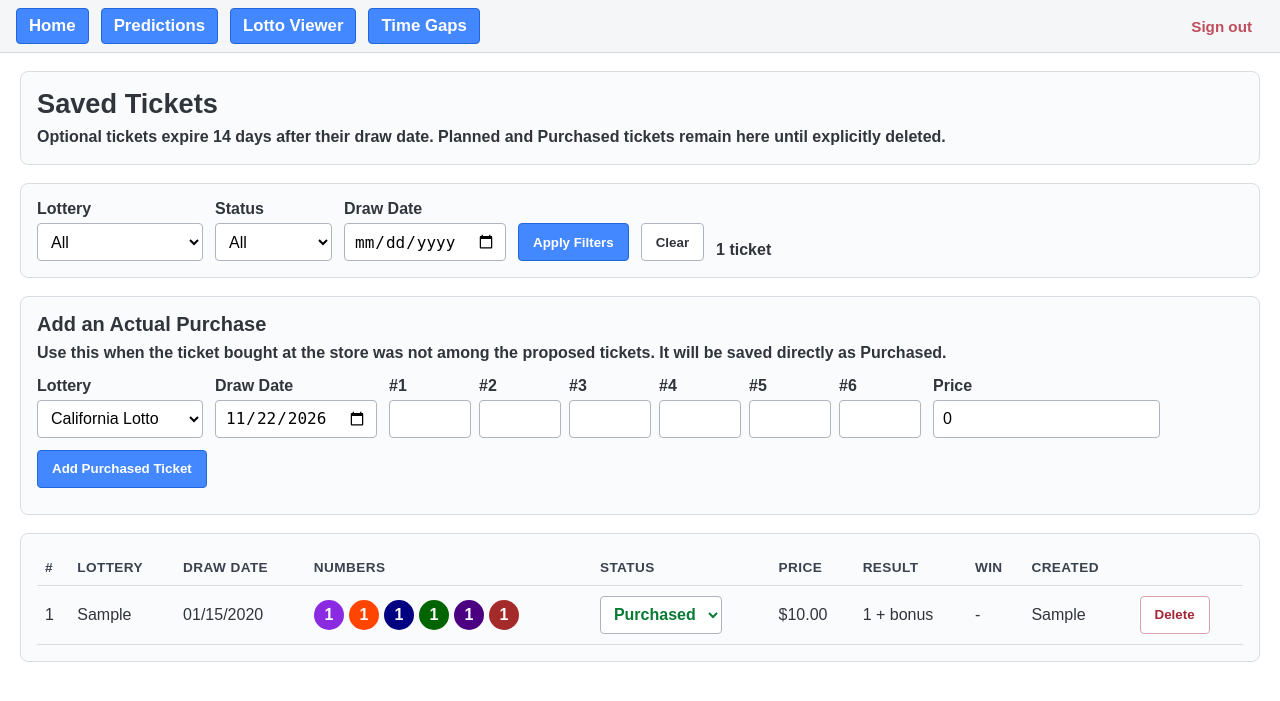
After one commit to mgaft1/lottologic, a Flask app: page /saved-tickets in a window 1280 px wide. The commit adds this page. Shown: the top 701 px of the page. Run offline with Flask 3, Linux system fonts and the light colour scheme; the visitor is signed in with stand-in values (Sample User, id 1); tables that the repository leaves empty hold one stand-in row (values such as "Sample post").

Commit message:
Add planned ticket status and saved tickets archive

```diff
--- a/files/app.py
+++ b/files/app.py
@@ -448,6 +448,13 @@ def _parse_purchased_flag(value) -> bool:
     if isinstance(value, str):
         return value.strip().lower() in {"1", "true", "yes", "purchased"}
     return True
+
+
+def _parse_ticket_status(data: dict, default: str = "OPTIONAL") -> str:
+    value = data.get("status")
+    if value is None and "purchased" in data:
+        value = "PURCHASED" if _parse_purchased_flag(data.get("purchased")) else "OPTIONAL"
+    return db_ticket_sim.normalize_status(value or default)
 
 
 def normalize_ticket_numbers(lotto_type: str, numbers: list[int]) -> list[int]:
@@ -1207,6 +1214,24 @@ def tickets_page():
     return response
 
 
+@app.route("/saved-tickets")
+@login_required
+def saved_tickets_page():
+    trigger_ticket_cleanup_async()
+    response = make_response(render_template(
+        "saved_tickets.html",
+        lotto_types=list(LOTTO_LABELS.keys()),
+        lotto_labels=LOTTO_LABELS,
+        ticket_statuses=list(db_ticket_sim.TICKET_STATUSES),
+        game_rules=TICKET_GAME_RULES,
+        app_build=APP_BUILD,
+    ))
+    response.headers["Cache-Control"] = "no-store, no-cache, must-revalidate, max-age=0"
+    response.headers["Pragma"] = "no-cache"
+    response.headers["Expires"] = "0"
+    return response
+
+
 @app.route("/api/build")
 def api_build():
     return jsonify({"build": APP_BUILD})
@@ -1263,7 +1288,7 @@ def api_tickets_get():
         result = compare_ticket_to_draw(lotto_type, ticket, actual_draw)
         ticket["comparison"] = result
         compared.append(ticket)
-        if not ticket.get("Purchased"):
+        if ticket.get("Status") != "PURCHASED":
             continue
         if result["win_amount"] is not None:
             total_won += float(result["win_amount"])
@@ -1288,7 +1313,10 @@ def api_tickets_add():
     draw_date = (data.get("draw_date") or "").strip()
     numbers = data.get("numbers") or []
     price = float(data.get("price") or 0)
-    purchased = _parse_purchased_flag(data.get("purchased", True))
+    try:
+        status = _parse_ticket_status(data)
+    except ValueError:
+        return jsonify({"error": "Status must be Optional, Planned, or Purchased."}), 400
 
     if lotto_type not in LOTTO_LABELS:
         return jsonify({"error": "Invalid lotto type"}), 400
@@ -1309,7 +1337,7 @@ def api_tickets_add():
     if not ok:
         return jsonify({"error": msg}), 400
 
-    ticket_id = db_ticket_sim.add_ticket(lotto_type, draw_date, price, parsed, purchased=purchased)
+    ticket_id = db_ticket_sim.add_ticket(lotto_type, draw_date, price, parsed, status=status)
     if ticket_id is None:
         return jsonify({"error": "This exact ticket is already saved for that lotto and draw date."}), 409
     return jsonify({"id": ticket_id}), 201
@@ -1325,7 +1353,10 @@ def api_tickets_permutations():
         draw_date = (data.get("draw_date") or "").strip()
         buckets = data.get("buckets") or []
         price = float(data.get("price") or 0)
-        purchased = _parse_purchased_flag(data.get("purchased", True))
+        try:
+            status = _parse_ticket_status(data)
+        except ValueError:
+            return jsonify({"error": "Status must be Optional, Planned, or Purchased."}), 400
 
         if lotto_type not in LOTTO_LABELS:
             return jsonify({"error": "Invalid lotto type"}), 400
@@ -1372,7 +1403,7 @@ def api_tickets_permutations():
                 duplicates += 1
                 continue
             seen_batch.add(key)
-            ticket_id = db_ticket_sim.add_ticket(lotto_type, draw_date, price, ticket, purchased=purchased)
+            ticket_id = db_ticket_sim.add_ticket(lotto_type, draw_date, price, ticket, status=status)
             if ticket_id is None:
                 duplicates += 1
                 continue
@@ -1502,11 +1533,41 @@ def api_tickets_delete_optional():
 @login_required
 def api_tickets_update_status(ticket_id):
     data = request.get_json(silent=True) or {}
-    purchased = _parse_purchased_flag(data.get("purchased", False))
-    updated = db_ticket_sim.update_ticket_status(ticket_id, purchased)
+    try:
+        status = _parse_ticket_status(data)
+    except ValueError:
+        return jsonify({"error": "Status must be Optional, Planned, or Purchased."}), 400
+    updated = db_ticket_sim.update_ticket_status(ticket_id, status)
     if not updated:
         return jsonify({"error": "Ticket not found"}), 404
-    return jsonify({"id": ticket_id, "purchased": purchased})
+    return jsonify({"id": ticket_id, "status": status, "purchased": status == "PURCHASED"})
+
+
+@app.route("/api/saved_tickets")
+@login_required
+def api_saved_tickets():
+    trigger_ticket_cleanup_async()
+    lotto_type = (request.args.get("lotto") or "").strip().upper() or None
+    status = (request.args.get("status") or "").strip().upper() or None
+    draw_date = (request.args.get("draw_date") or "").strip() or None
+    if lotto_type and lotto_type not in LOTTO_LABELS:
+        return jsonify({"error": "Invalid lotto type"}), 400
+    if status and status not in db_ticket_sim.TICKET_STATUSES:
+        return jsonify({"error": "Invalid ticket status"}), 400
+    if draw_date:
+        try:
+            date.fromisoformat(draw_date)
+        except ValueError:
+            return jsonify({"error": "Invalid draw date"}), 400
+
+    rows = db_ticket_sim.get_saved_tickets(lotto_type, status, draw_date)
+    draw_cache: dict[tuple[str, str], dict | None] = {}
+    for row in rows:
+        key = (row["LottoType"], row["DrawDate"])
+        if key not in draw_cache:
+            draw_cache[key] = db.get_draw_by_date(*key)
+        row["comparison"] = compare_ticket_to_draw(row["LottoType"], row, draw_cache[key])
+    return jsonify({"tickets": rows})
 
 
 # ---------------------------------------------------------------------------
--- a/files/templates/home.html
+++ b/files/templates/home.html
@@ -175,6 +175,7 @@ body {
       <a href="/">Lotto Viewer</a>
       <a href="/gaps">Time Gaps</a>
       <a href="/tickets">Predictions</a>
+      <a href="/saved-tickets">Saved Tickets</a>
       <a href="/links">Links</a>
       <a href="/taro">Taro Cards</a>
       <a href="/numerology">Numerology</a>
@@ -201,6 +202,10 @@ body {
           <h3>Predictions</h3>
         </a>
 
+        <a class="action-card" href="/saved-tickets">
+          <h3>Saved Tickets</h3>
+        </a>
+
         <a class="action-card" href="/taro">
           <h3>Taro Cards</h3>
         </a>
--- /dev/null
+++ b/files/templates/saved_tickets.html
@@ -0,0 +1,154 @@
+<!doctype html>
+<html lang="en">
+<head>
+<meta charset="UTF-8">
+<meta name="viewport" content="width=device-width, initial-scale=1.0">
+<meta name="app-build" content="{{ app_build }}">
+<title>Saved Tickets</title>
+<style>
+* { box-sizing: border-box; }
+body { margin:0; font-family:Arial,sans-serif; color:#30343b; background:#fff; }
+#navbar { background:#f5f6f8; border-bottom:1px solid #d3d7de; padding:8px 16px; display:flex; gap:12px; align-items:center; flex-wrap:wrap; }
+#navbar a { color:#fff; text-decoration:none; font-size:1.05rem; font-weight:700; padding:7px 12px; background:#4488ff; border:1px solid #2266dd; border-radius:4px; }
+#navbar .nav-logout { margin-left:auto; color:#bf4d5d; background:transparent; border:0; font-size:.95rem; }
+#main { max-width:1450px; margin:0 auto; padding:18px 20px 32px; display:flex; flex-direction:column; gap:18px; }
+.panel { background:#fafbfc; border:1px solid #d9dde3; border-radius:8px; padding:16px; }
+h1 { margin:0 0 6px; font-size:1.7rem; }
+.helper { font-weight:600; line-height:1.4; }
+.controls { display:flex; gap:12px; align-items:end; flex-wrap:wrap; }
+.field { display:flex; flex-direction:column; gap:5px; }
+label { font-weight:700; }
+select,input { min-height:38px; padding:6px 9px; border:1px solid #aeb5bf; border-radius:4px; background:#fff; font-size:1rem; }
+.btn { min-height:38px; padding:7px 14px; border:1px solid #2266dd; border-radius:4px; background:#4488ff; color:#fff; font-weight:700; cursor:pointer; }
+.btn-secondary { color:#30343b; background:#fff; border-color:#aeb5bf; }
+.btn-danger { color:#a32638; background:#fff; border-color:#d8a5ad; }
+.number-grid { display:grid; grid-template-columns:repeat(6,82px); gap:8px; }
+.add-grid { display:flex; gap:12px; align-items:end; flex-wrap:wrap; }
+.message { margin-top:10px; font-weight:700; }
+.error { color:#b3263e; }
+table { width:100%; border-collapse:collapse; }
+th,td { padding:10px 8px; border-bottom:1px solid #d9dde3; text-align:left; vertical-align:middle; }
+th { text-transform:uppercase; font-size:.85rem; letter-spacing:.03em; color:#39424e; }
+.ticket-numbers { display:flex; gap:5px; white-space:nowrap; }
+.ball { width:30px; height:30px; border-radius:50%; display:inline-flex; align-items:center; justify-content:center; color:#fff; font-weight:700; }
+.status-select { min-width:118px; font-weight:700; }
+.status-select.optional { color:#687785; }
+.status-select.planned { color:#a76000; }
+.status-select.purchased { color:#087a36; }
+.empty { padding:22px; text-align:center; font-weight:700; color:#687785; }
+@media(max-width:900px){ .table-wrap{overflow-x:auto;} .number-grid{grid-template-columns:repeat(3,82px);} }
+</style>
+</head>
+<body>
+<div id="navbar">
+  <a href="/home">Home</a>
+  <a href="/tickets">Predictions</a>
+  <a href="/">Lotto Viewer</a>
+  <a href="/gaps">Time Gaps</a>
+  <a href="/logout" class="nav-logout">Sign out</a>
+</div>
+<div id="main">
+  <div class="panel">
+    <h1>Saved Tickets</h1>
+    <div class="helper">Optional tickets expire 14 days after their draw date. Planned and Purchased tickets remain here until explicitly deleted.</div>
+  </div>
+
+  <div class="panel">
+    <div class="controls">
+      <div class="field"><label for="filter-lotto">Lottery</label><select id="filter-lotto"><option value="">All</option>{% for lt in lotto_types %}<option value="{{ lt }}">{{ lotto_labels.get(lt, lt) }}</option>{% endfor %}</select></div>
+      <div class="field"><label for="filter-status">Status</label><select id="filter-status"><option value="">All</option>{% for status in ticket_statuses %}<option value="{{ status }}">{{ status.title() }}</option>{% endfor %}</select></div>
+      <div class="field"><label for="filter-date">Draw Date</label><input type="date" id="filter-date"></div>
+      <button class="btn" id="btn-filter">Apply Filters</button>
+      <button class="btn btn-secondary" id="btn-clear">Clear</button>
+      <div class="helper" id="record-count"></div>
+    </div>
+  </div>
+
+  <div class="panel">
+    <h1 style="font-size:1.25rem">Add an Actual Purchase</h1>
+    <div class="helper" style="margin-bottom:12px">Use this when the ticket bought at the store was not among the proposed tickets. It will be saved directly as Purchased.</div>
+    <div class="add-grid">
+      <div class="field"><label for="add-lotto">Lottery</label><select id="add-lotto">{% for lt in lotto_types %}<option value="{{ lt }}">{{ lotto_labels.get(lt, lt) }}</option>{% endfor %}</select></div>
+      <div class="field"><label for="add-date">Draw Date</label><input type="date" id="add-date"></div>
+      <div class="number-grid">{% for i in range(1,7) %}<div class="field"><label for="add-n{{ i }}">#{{ i }}</label><input type="number" id="add-n{{ i }}"></div>{% endfor %}</div>
+      <div class="field"><label for="add-price">Price</label><input type="number" min="0" step="0.01" id="add-price" value="0"></div>
+      <button class="btn" id="btn-add">Add Purchased Ticket</button>
+    </div>
+    <div class="message" id="add-message"></div>
+  </div>
+
+  <div class="panel table-wrap">
+    <table>
+      <thead><tr><th>#</th><th>Lottery</th><th>Draw Date</th><th>Numbers</th><th>Status</th><th>Price</th><th>Result</th><th>Win</th><th>Created</th><th></th></tr></thead>
+      <tbody id="saved-body"></tbody>
+    </table>
+    <div class="empty" id="empty-message" hidden>No tickets match these filters.</div>
+  </div>
+</div>
+<script>
+const SET_COLORS=["#8a2be2","#ff4500","#000080","#006400","#4b0082","#a52a2a"];
+const STATUS_VALUES=["OPTIONAL","PLANNED","PURCHASED"];
+const body=document.getElementById("saved-body");
+const empty=document.getElementById("empty-message");
+
+function esc(value){return String(value??"").replace(/[&<>"']/g,c=>({"&":"&amp;","<":"&lt;",">":"&gt;",'"':"&quot;","'":"&#39;"}[c]));}
+function money(value){return `$${Number(value||0).toFixed(2)}`;}
+function usDate(value){if(!/^\d{4}-\d{2}-\d{2}$/.test(value||""))return value||"";const [y,m,d]=value.split("-");return `${m}/${d}/${y}`;}
+function balls(row){return [1,2,3,4,5,6].map((i,index)=>row[`Nbr${i}`]==null?"":`<span class="ball" style="background:${SET_COLORS[index]}">${esc(row[`Nbr${i}`])}</span>`).join("");}
+function statusOptions(status){return STATUS_VALUES.map(value=>`<option value="${value}" ${value===status?"selected":""}>${value[0]+value.slice(1).toLowerCase()}</option>`).join("");}
+
+async function loadSaved(){
+  const query=new URLSearchParams();
+  const lotto=document.getElementById("filter-lotto").value;
+  const status=document.getElementById("filter-status").value;
+  const date=document.getElementById("filter-date").value;
+  if(lotto)query.set("lotto",lotto); if(status)query.set("status",status); if(date)query.set("draw_date",date);
+  const response=await fetch(`/api/saved_tickets?${query}`);
+  const data=await response.json();
+  if(!response.ok){alert(data.error||"Could not load saved tickets.");return;}
+  body.innerHTML="";
+  document.getElementById("record-count").textContent=`${data.tickets.length} ticket${data.tickets.length===1?"":"s"}`;
+  empty.hidden=data.tickets.length!==0;
+  for(const row of data.tickets){
+    const status=String(row.Status||"OPTIONAL").toUpperCase();
+    const cmp=row.comparison||{};
+    const tr=document.createElement("tr");
+    tr.innerHTML=`<td>${row.Id}</td><td>${esc(row.LottoType)}</td><td>${usDate(row.DrawDate)}</td><td><div class="ticket-numbers">${balls(row)}</div></td>
+      <td><select class="status-select ${status.toLowerCase()}" data-status="${row.Id}">${statusOptions(status)}</select></td>
+      <td>${money(row.TicketPrice)}</td><td>${esc(cmp.match_label||"-")}</td><td>${cmp.win_amount==null?"-":money(cmp.win_amount)}</td>
+      <td>${esc(String(row.CreatedAt||"").replace("T"," ").slice(0,19))}</td><td><button class="btn btn-danger" data-delete="${row.Id}">Delete</button></td>`;
+    body.appendChild(tr);
+  }
+  document.querySelectorAll("[data-status]").forEach(select=>select.addEventListener("change",async()=>{
+    const response=await fetch(`/api/tickets/${select.dataset.status}/status`,{method:"POST",headers:{"Content-Type":"application/json"},body:JSON.stringify({status:select.value})});
+    if(!response.ok)alert("Could not update the status."); await loadSaved();
+  }));
+  document.querySelectorAll("[data-delete]").forEach(button=>button.addEventListener("click",async()=>{
+    if(!confirm("Delete this saved ticket permanently?"))return;
+    const response=await fetch(`/api/tickets/${button.dataset.delete}`,{method:"DELETE"});
+    if(!response.ok)alert("Could not delete the ticket."); await loadSaved();
+  }));
+}
+
+async function addPurchased(){
+  const message=document.getElementById("add-message"); message.className="message"; message.textContent="";
+  const numbers=[1,2,3,4,5,6].map(i=>Number(document.getElementById(`add-n${i}`).value));
+  const response=await fetch("/api/tickets",{method:"POST",headers:{"Content-Type":"application/json"},body:JSON.stringify({
+    lotto:document.getElementById("add-lotto").value,draw_date:document.getElementById("add-date").value,numbers,
+    price:Number(document.getElementById("add-price").value||0),status:"PURCHASED"
+  })});
+  const data=await response.json();
+  if(!response.ok){message.classList.add("error");message.textContent=data.error||"Could not add the ticket.";return;}
+  message.textContent=`Purchased ticket #${data.id} added.`;
+  [1,2,3,4,5,6].forEach(i=>document.getElementById(`add-n${i}`).value="");
+  await loadSaved();
+}
+
+document.getElementById("btn-filter").addEventListener("click",loadSaved);
+document.getElementById("btn-clear").addEventListener("click",()=>{document.getElementById("filter-lotto").value="";document.getElementById("filter-status").value="";document.getElementById("filter-date").value="";loadSaved();});
+document.getElementById("btn-add").addEventListener("click",addPurchased);
+document.getElementById("add-date").value=new Date().toISOString().slice(0,10);
+loadSaved();
+</script>
+</body>
+</html>
```
Also changed, not shown: files/db_ticket_sim.py (+90 -13 lines), files/templates/tickets.html (+29 -14 lines), files/test_ticket_statuses.py (added, +77 -0 lines).
